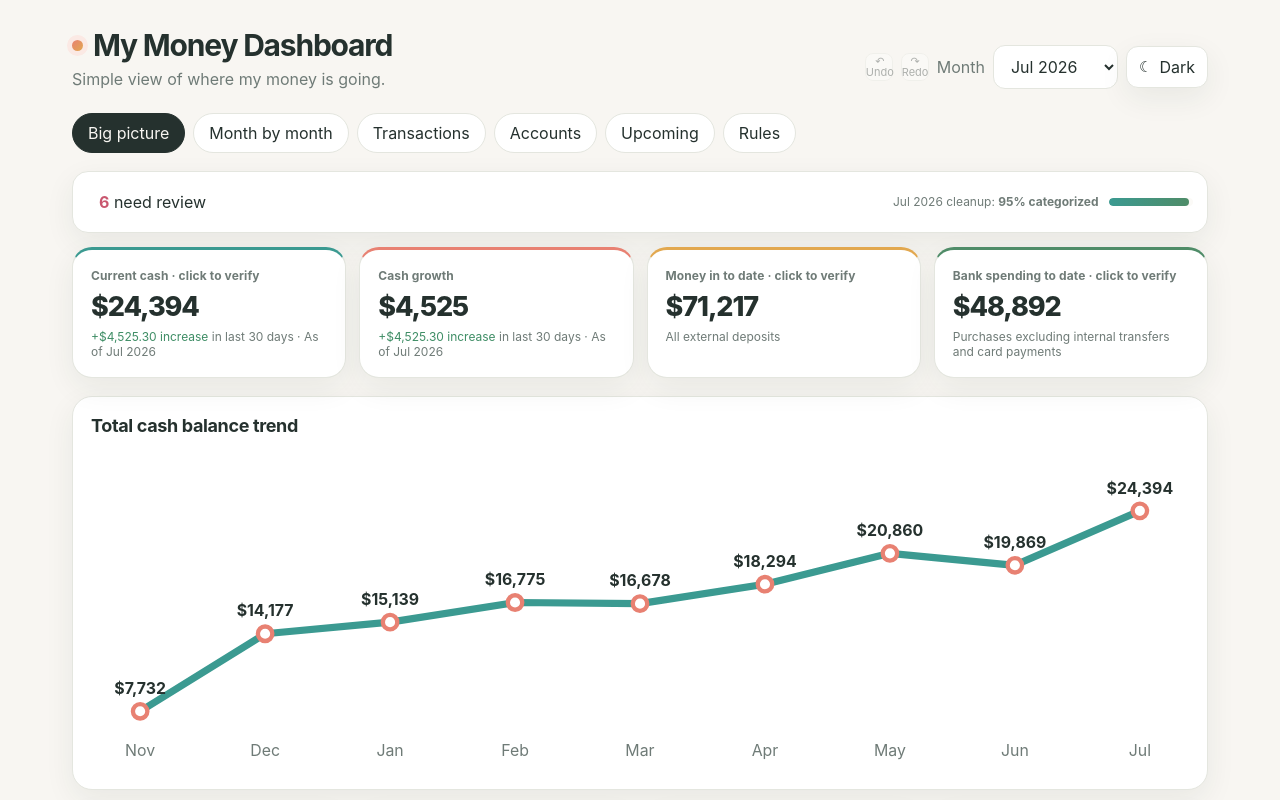
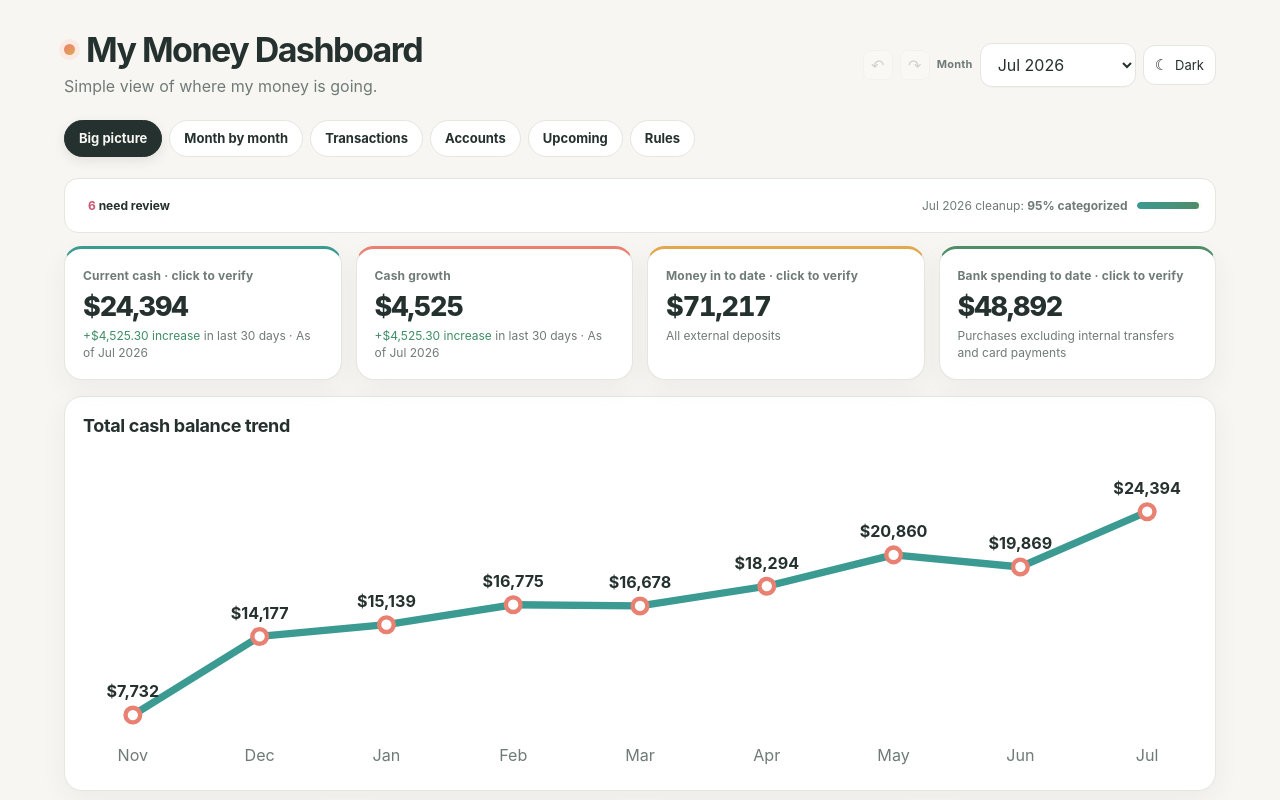
Before and after one commit to LoraineVelez/money-dashboard, a plain HTML site: page index.html in a window 1280 px wide. Shown: the top 800 px of the page. Drawn offline with Linux system fonts and the light colour scheme.

Commit message:
Publish audited dashboard production build

```diff
--- a/app.js
+++ b/app.js
@@ -159,7 +159,7 @@ function render(){const app=$('#app');app.innerHTML=view==='overview'?overview()
 
 order.forEach(k=>{const o=document.createElement('option');o.value=k;o.textContent=D[k].label;sel.appendChild(o)});sel.value=latest;
 const tabs=$('.tabs');if(!$('.tab[data-view="rules"]'))tabs.insertAdjacentHTML('beforeend','<button class="tab" data-view="rules">Rules</button>');
-const controls=$('.controls');controls.insertAdjacentHTML('afterbegin','<button id="undoBtn" class="iconbtn" title="Undo last change">↶ Undo</button><button id="redoBtn" class="iconbtn" title="Redo last change">↷ Redo</button>');
+const controls=$('.controls');controls.insertAdjacentHTML('afterbegin','<button id="undoBtn" class="iconbtn" aria-label="Undo last change">↶</button><button id="redoBtn" class="iconbtn" aria-label="Redo last change">↷</button>');
 $('#undoBtn').onclick=undo;$('#redoBtn').onclick=redo;
 $$('.tab').forEach(b=>b.onclick=()=>{$$('.tab').forEach(x=>x.classList.remove('active'));b.classList.add('active');view=b.dataset.view;reviewOnly=false;render()});
 sel.onchange=()=>{search='';catFilter='All';reviewOnly=false;render()};
--- a/index.html
+++ b/index.html
@@ -37,5 +37,5 @@ button:not(.primarybtn):not(.tab.active),select,input{background-color:var(--sur
 </style></head>
 <body><main class="wrap"><div class="head"><div><div class="brandline"><span class="brandmark" aria-hidden="true"></span><h1>My Money Dashboard</h1></div><div class="muted" style="margin-top:7px">Simple view of where my money is going.</div></div><div class="controls"><label class="muted" for="month">Month</label><select id="month" aria-label="Statement month"></select><button type="button" class="themebtn" id="themeToggle" aria-label="Switch color theme"><span class="themeicon" aria-hidden="true">☾</span><span class="themelabel">Dark</span></button></div></div><div class="tabs" aria-label="Dashboard sections"><button type="button" class="tab active" data-view="overview">Big picture</button><button type="button" class="tab" data-view="month">Month by month</button><button type="button" class="tab" data-view="transactions">Transactions</button><button type="button" class="tab" data-view="accounts">Accounts</button></div><div id="app" aria-live="polite">Loading dashboard…</div><div id="dataVersion" class="note" style="margin-top:16px;text-align:center"></div></main><dialog id="modal" class="modal"><div class="modalhead"><div><div class="label" id="modalSub"></div><h2 id="modalTitle" style="margin:0"></h2></div><button type="button" class="close" id="closeModal" aria-label="Close dialog">×</button></div><div class="modalbody" id="modalBody"></div></dialog>
 <script>(function(){const root=document.documentElement,btn=document.getElementById('themeToggle');let saved=null;try{saved=localStorage.getItem('moneyDashboardTheme')}catch{}const preferred=saved||(matchMedia('(prefers-color-scheme: dark)').matches?'dark':'light');function setTheme(t){root.dataset.theme=t;const dark=t==='dark';btn.querySelector('.themeicon').textContent=dark?'☀':'☾';btn.querySelector('.themelabel').textContent=dark?'Light':'Dark';btn.setAttribute('aria-label',dark?'Switch to light mode':'Switch to dark mode');try{localStorage.setItem('moneyDashboardTheme',t)}catch{}}setTheme(preferred);btn.addEventListener('click',()=>setTheme(root.dataset.theme==='dark'?'light':'dark'));})();</script>
-<script src="data-static.js?v=20260809c"></script><script src="app.js?v=20260809c"></script><script src="upcoming.js?v=20260809c"></script>
+<script src="data-static.js?v=20260809d"></script><script src="app.js?v=20260809d"></script><script src="upcoming.js?v=20260809d"></script><script src="ui-polish.js?v=20260809d"></script>
 </body></html>
```
